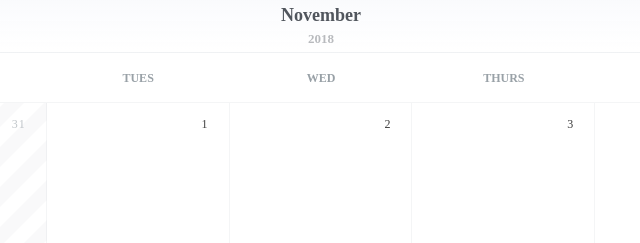
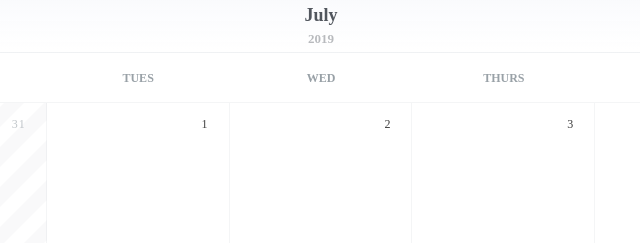
Before and after one commit to Qkhc/iCalendar-Connector, a website: page Calendar/calendar.html in a window 1280 px wide. Shown: the top 243 px of the page, 319-959 px from the left. Drawn offline with Linux system fonts and the light colour scheme.

Commit message:
Updated main function to update calendar to current month and year

```diff
--- a/Calendar/calendar.html
+++ b/Calendar/calendar.html
@@ -1,13 +1,15 @@
 <!DOCTYPE html>
+<head>
+    <script type="text/javascript" src="calendarFunctions.js">
+    </script>
 <body>
-    <script src="calendarFunctions.js"></script>
 <div class="calendar-container">
     <link rel="stylesheet" href="style.css">
   <div class="calendar-header">
     <h1 id="monthID">
        November
     </h1>
-    <!--<button type="button" name="button" onclick="clicked()"></button> -->
+
     <p id="yearID">2018</p>
   </div>
   <div class="calendar">
@@ -54,4 +56,5 @@
     <section class="task task--warning">Product Checkup 2</section>
   </div>
 </div>
+<script> main(); </script>
 </body>
--- a/Calendar/calendarFunctions.js
+++ b/Calendar/calendarFunctions.js
@@ -25,4 +25,17 @@ Open ICS file
 */
 function main(){
 
+    var today = new Date();
+    var month = today.getMonth();
+    var year = today.getFullYear();
+
+    const monthNames = ["January", "February", "March", "April", "May", "June",
+  "July", "August", "September", "October", "November", "December"
+];
+
+    document.getElementById("monthID").innerHTML = monthNames[month];
+    document.getElementById("yearID").innerHTML = year;
+
+
+
 }
```
